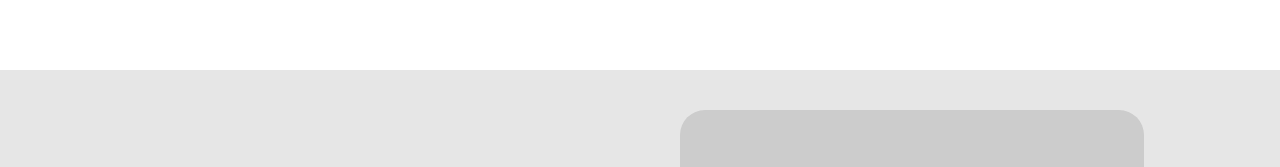
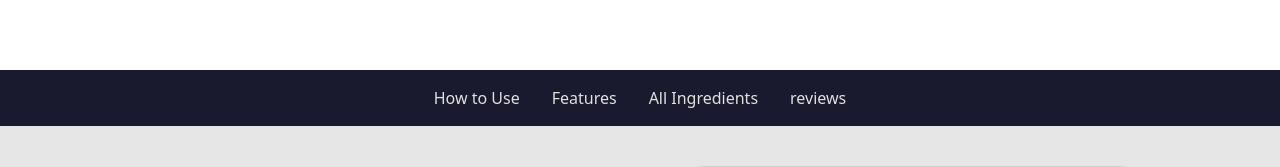
Before and after one commit to TouhedurRahman/noiderma-client, a React (Vite) app: page /products/1 in a window 1280 px wide. Shown: the part 522-689 px from the top of the page. Built offline with nearby package versions, Linux system fonts and the light colour scheme.

Commit message:
produduct page scroll nav added

```diff
--- a/package.json
+++ b/package.json
@@ -18,6 +18,7 @@
     "react-dom": "^18.3.1",
     "react-icons": "^5.3.0",
     "react-router-dom": "^6.26.1",
+    "react-scroll": "^1.9.0",
     "sort-by": "^1.2.0",
     "swiper": "^11.1.10"
   },
--- a/src/Pages/Products/SingleProduct/Feature/Feature.jsx
+++ b/src/Pages/Products/SingleProduct/Feature/Feature.jsx
@@ -2,6 +2,7 @@ import React from 'react';
 
 const Feature = ({ product }) => {
     return (
+        <div id='features'>
             <div className='mt-20'>
                 <div className='w-[93%] md:w-[85%] mx-auto flex flex-col md:flex-row justify-between items-center space-y-6'>
                     <div className='w-full md:w-1/2 flex flex-col justify-center items-start space-y-7'>
@@ -35,6 +36,7 @@ const Feature = ({ product }) => {
                     </div>
                 </div>
             </div>
+        </div>
     );
 };
 
--- a/src/Pages/Products/SingleProduct/HowToUse/HowToUse.jsx
+++ b/src/Pages/Products/SingleProduct/HowToUse/HowToUse.jsx
@@ -3,7 +3,8 @@ import { Link } from 'react-router-dom';
 
 const HowToUse = ({ product }) => {
     return (
-        <div className='mt-20 bg-[#E6E6E6] py-10'>
+        <div id='use'>
+            <div className='bg-[#E6E6E6] py-10'>
                 <div className='w-[93%] md:w-[85%] mx-auto flex flex-col-reverse md:flex-row justify-between items-center'>
                     <div className='w-full md:w-1/2 flex flex-col justify-center items-start space-y-7'>
                         <p
@@ -31,6 +32,7 @@ const HowToUse = ({ product }) => {
                     </div>
                 </div>
             </div>
+        </div>
     );
 };
 
--- a/src/Pages/Products/SingleProduct/Ingrediants/Ingrediants.jsx
+++ b/src/Pages/Products/SingleProduct/Ingrediants/Ingrediants.jsx
@@ -2,6 +2,7 @@ import React from 'react';
 
 const Ingrediants = ({ product }) => {
     return (
+        <div id="ingrediants">
             <div className='mt-20 bg-[#E6E6E6] py-10'>
                 <div className='w-[93%] md:w-[85%] mx-auto flex flex-col md:flex-row justify-between items-center space-y-6'>
                     <div className='w-full md:w-1/2 flex flex-col justify-center items-start space-y-7'>
@@ -80,6 +81,7 @@ const Ingrediants = ({ product }) => {
                     </div>
                 </div>
             </div>
+        </div>
     );
 };
 
--- /dev/null
+++ b/src/Pages/Products/SingleProduct/ProductScrollNav/ProductScrollNav.jsx
@@ -0,0 +1,46 @@
+import React, { useState } from 'react';
+import { Link } from 'react-scroll';
+import { FaBars, FaTimes } from 'react-icons/fa';
+
+const ProductScrollNav = () => {
+    const [isOpen, setIsOpen] = useState(false);
+
+    const toggleMenu = () => {
+        setIsOpen(!isOpen);
+    };
+
+    const menuItems = [
+        { name: 'How to Use', to: 'use' },
+        { name: 'Features', to: 'features' },
+        { name: 'All Ingredients', to: 'ingrediants' },
+        { name: 'reviews', to: 'reviews' }
+    ];
+
+    const navbarHeight = 64;
+
+    return (
+        <nav className='w-full mt-20 bg-[#1a1a2e] text-[#e0e0e0] shadow-lg z-50'>
+            <div className='w-full px-4 lg:px-0 lg:w-[85%] mx-auto flex justify-center items-center py-4'>
+                <ul className='flex justify-center items-center space-x-8'>
+                    {menuItems.map(item => (
+                        <li key={item.name}>
+                            <Link
+                                to={item.to}
+                                smooth={true}
+                                duration={500}
+                                offset={-navbarHeight}
+                                spy={true}
+                                activeClass="active-link"
+                                className='cursor-pointer transition duration-300'
+                            >
+                                {item.name}
+                            </Link>
+                        </li>
+                    ))}
+                </ul>
+            </div>
+        </nav>
+    );
+};
+
+export default ProductScrollNav;
--- a/src/Pages/Products/SingleProduct/RatingReview/RatingReview.jsx
+++ b/src/Pages/Products/SingleProduct/RatingReview/RatingReview.jsx
@@ -14,6 +14,7 @@ const RatingReview = ({ product }) => {
     const totalRatings = ratings.reduce((sum, rating) => sum + rating.count, 0);
 
     return (
+        <div id='reviews'>
             <div className='mt-20 w-[93%] md:w-[85%] lg:w-[65%] mx-auto'>
                 <div className='flex justify-between items-center'>
                     <p className='text-2xl font-bold'>Reviews</p>
@@ -69,6 +70,7 @@ const RatingReview = ({ product }) => {
                     </div>
                 </div>
             </div>
+        </div>
     );
 };
 
--- a/src/Pages/Products/SingleProduct/SingleProduct/SingleProduct.jsx
+++ b/src/Pages/Products/SingleProduct/SingleProduct/SingleProduct.jsx
@@ -9,6 +9,7 @@ import HowToUse from '../HowToUse/HowToUse';
 import Feature from '../Feature/Feature';
 import Ingrediants from '../Ingrediants/Ingrediants';
 import RatingReview from '../RatingReview/RatingReview';
+import ProductScrollNav from '../ProductScrollNav/ProductScrollNav';
 
 const SingleProduct = () => {
     const [products, loading] = useProducts();
@@ -95,6 +96,7 @@ const SingleProduct = () => {
                                 </div>
                             </div>
                         </div>
+                        <ProductScrollNav />
                         <HowToUse
                             product={product}
                         />
```
Also changed, not shown: 1 other file (tests, documents, lock files or other folders). Lines whose indentation alone changed are shown as unchanged.
